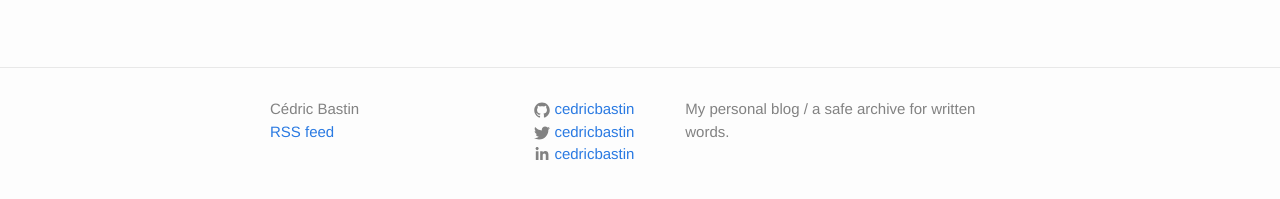
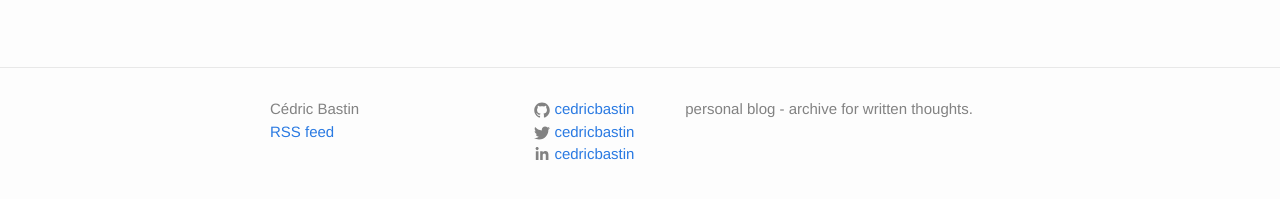
Before and after one commit to cedricbastin/cedricbastin.github.io, a Jekyll site: the page built from index.html, in a window 1280 px wide. Shown: the part 460-659 px from the top of the page. Built offline with Jekyll 4.4.1, drawn with Linux system fonts in a browser that asks for light colours.

Commit message:
update blog description

```diff
--- a/_config.yml
+++ b/_config.yml
@@ -2,7 +2,7 @@
 title: Deconstructed ▧ Reconstructed
 subtitle: Cédric Bastin
 description: >
-  My personal blog / a safe archive for written words.
+  personal blog - archive for written thoughts.
 baseurl: ""
 url: "https://cedricbastin.github.io"
 github_username: cedricbastin
```
